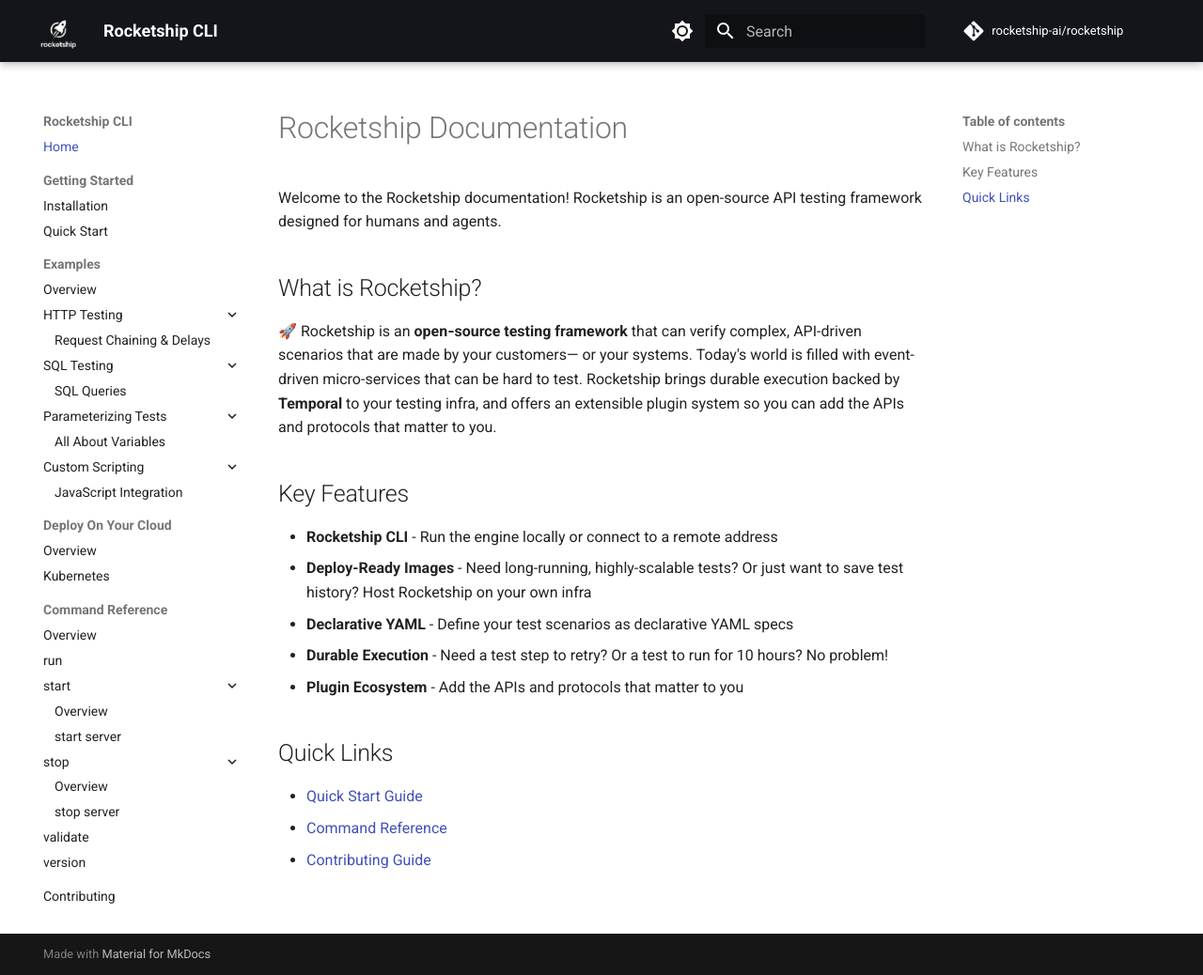
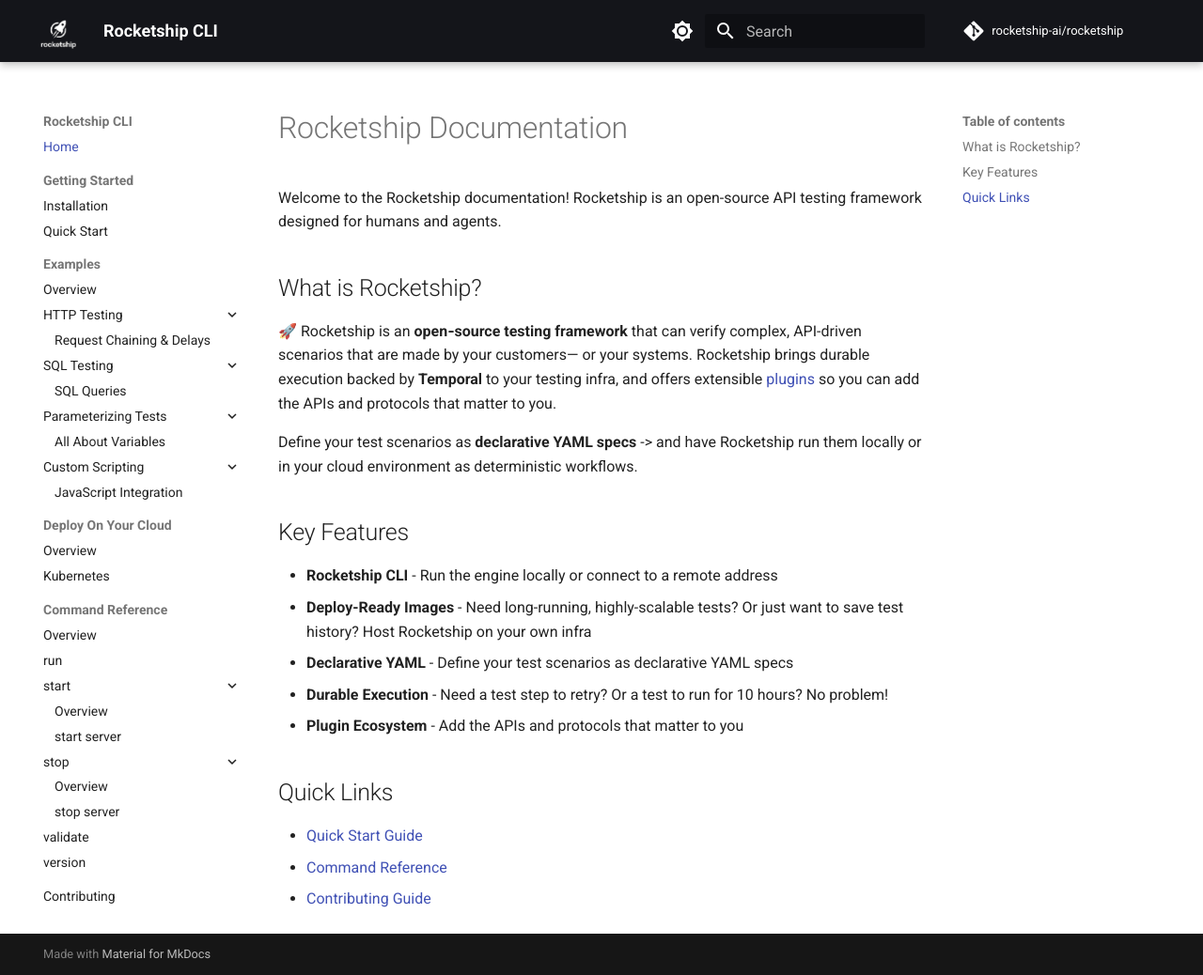
Before and after one commit to rocketship-ai/rocketship, an MkDocs documentation site: the page built from docs/src/index.md, in a window 1280 px wide and 1038 px high. Shown: the whole window at 94% size. Built offline with MkDocs 1.6.1 and Material for MkDocs 9.7.7, drawn with Linux system fonts in a browser that asks for light colours; comment, search, counter and statistics services are not loaded.

Commit message:
de cringed a bit

```diff
--- a/docs/src/index.md
+++ b/docs/src/index.md
@@ -4,7 +4,9 @@
 
 ## What is Rocketship?
 
-🚀 Rocketship is an **open‑source testing framework** that can verify complex, API-driven scenarios that are made by your customers— or your systems. Today's world is filled with event-driven micro-services that can be hard to test. Rocketship brings durable execution backed by **Temporal** to your testing infra, and offers an extensible plugin system so you can add the APIs and protocols that matter to you.
+🚀 Rocketship is an **open‑source testing framework** that can verify complex, API-driven scenarios that are made by your customers— or your systems. Rocketship brings durable execution backed by **Temporal** to your testing infra, and offers extensible [plugins](https://github.com/rocketship-ai/rocketship/tree/main/internal/plugins) so you can add the APIs and protocols that matter to you.
+
+Define your test scenarios as **declarative YAML specs** -> and have Rocketship run them locally or in your cloud environment as deterministic workflows.
 
 ## Key Features
 
```
Also changed, not shown: README.md.
